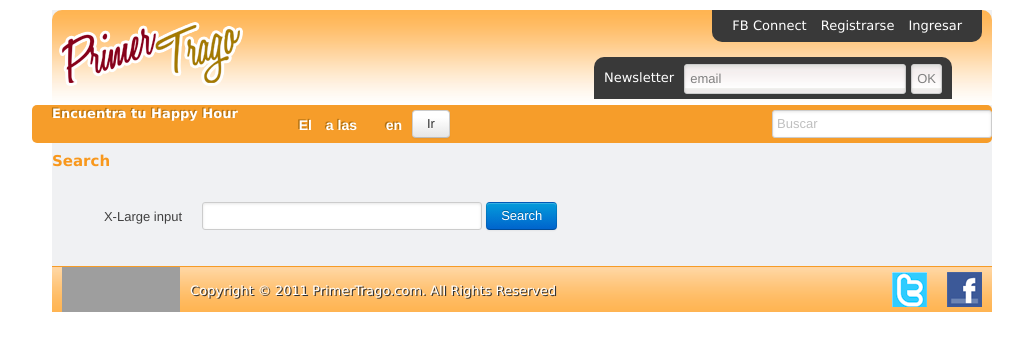
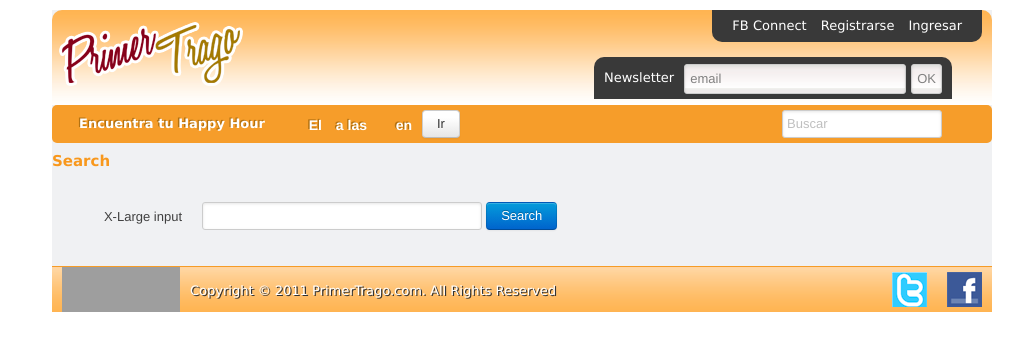
Before and after one commit to sserrano44/PrimerTrago, a Django app: template primertrago/templates/search/search.html in a window 1280 px wide. Shown: the top 351 px of the page, without its empty margins (118-1141 px from the left). Run offline with Django 3.2, Linux system fonts and the light colour scheme; the template is opened without the code that fills it, so the values that code supplies are empty; some libraries are stand-ins or nearby versions; grey boxes are pictures that could not be loaded.

Commit message:
busqueda

```diff
--- a/primertrago/apps/mainapp/static/css/style.css
+++ b/primertrago/apps/mainapp/static/css/style.css
@@ -22,6 +22,7 @@
     -webkit-border-radius: 5px;
   -moz-border-radius: 5px;
   border-radius: 5px;
+  text-align: center;
 }
 
 #happyHourFilter, #happyHourForm label {
@@ -35,6 +36,16 @@
   color: #fff;
 }
 
+#happyHourFilter .title{
+  line-height: 38px;
+  margin-left: 10px;
+}
+
+
+#happyHourFilter.row {
+zoom: 1;
+margin-left: 0px;
+}
 #happyHourForm label {
   width: 35px;
   font-size: 14px;
--- a/primertrago/apps/mainapp/templates/base.html
+++ b/primertrago/apps/mainapp/templates/base.html
@@ -95,9 +95,9 @@
         </form>
       </div>
       </div>
-          <div class="span4 search">
+          <div class="span3 search">
              <form action="/search/">
-              <input type="text" name="q" placeholder="Buscar">
+              <input type="text" name="q" placeholder="Buscar" class="medium">
             </form>
           </div>
       </div>
```
